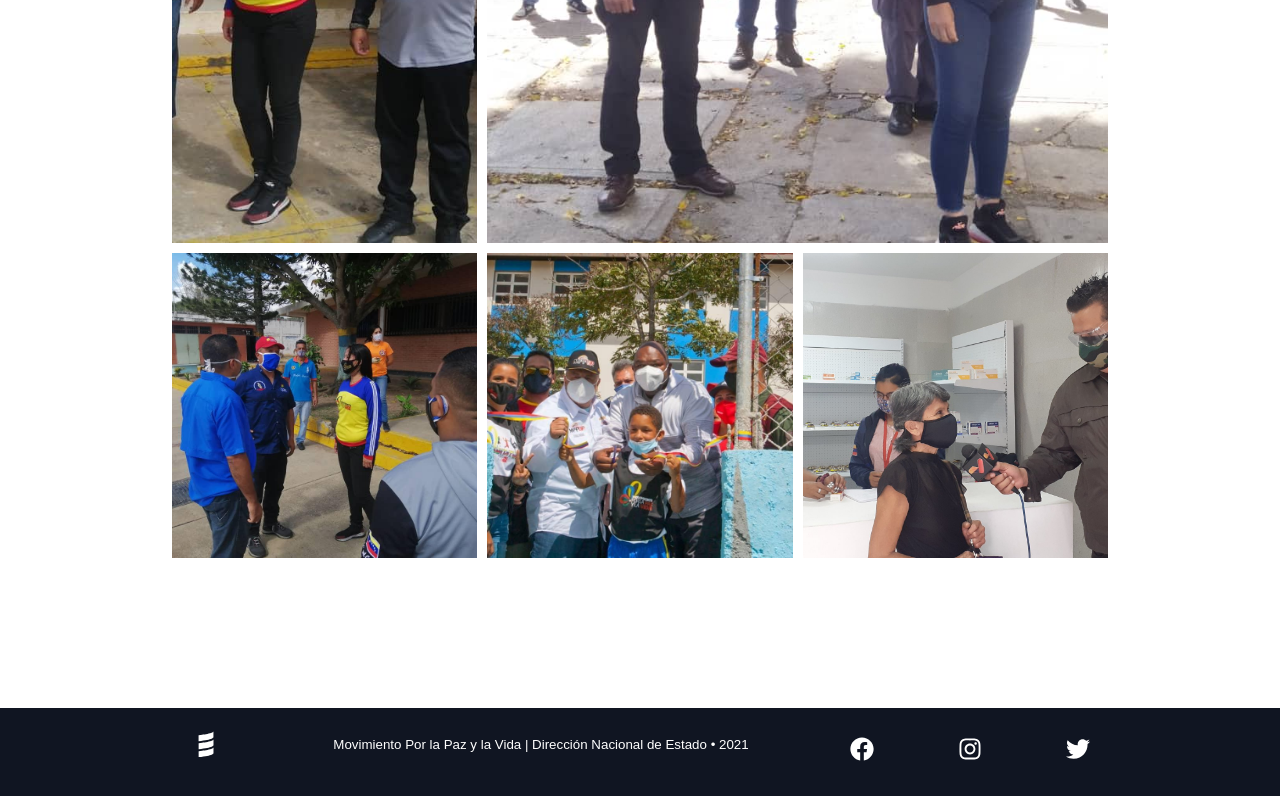
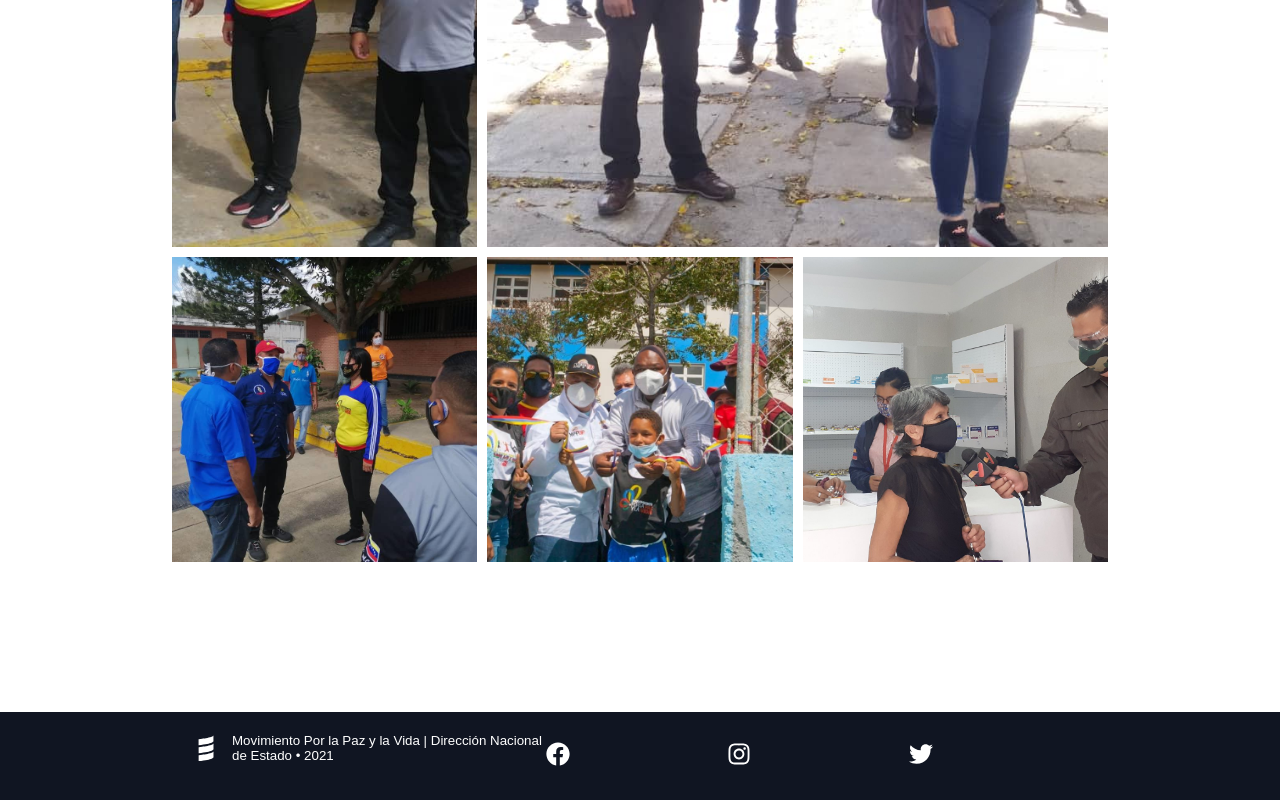
Before and after one commit to mcljs/mpv-gatsby, a Gatsby site: page / in a window 1280 px wide. Shown: the part 1746-2546 px from the top of the page. Built offline with nearby package versions, Linux system fonts and the light colour scheme; Gatsby itself is replaced by a stand-in of ours.

Commit message:
Mejoras en el SEO

```diff
--- a/gatsby-node.js
+++ b/gatsby-node.js
@@ -5,6 +5,8 @@ const lunr = require(`lunr`)
 const { GraphQLJSONObject } = require("graphql-type-json")
 
 // To add the slug flied to each post
+
+
 
 exports.onCreateNode = ({ node, getNode, actions }) => {
   const { createNodeField } = actions
@@ -44,7 +46,7 @@ exports.createPages = ({graphql,actions}) => {
             description
             title
             image{
-              id
+              publicURL
             }
           }
           timeToRead
--- a/package.json
+++ b/package.json
@@ -16,7 +16,7 @@
     "gatsby-plugin-manifest": "^2.4.31",
     "gatsby-plugin-netlify-cms": "^4.3.14",
     "gatsby-plugin-offline": "^3.2.28",
-    "gatsby-plugin-react-helmet": "^3.3.11",
+    "gatsby-plugin-react-helmet": "^3.9.0",
     "gatsby-plugin-sass": "^2.3.21",
     "gatsby-plugin-sharp": "^2.6.36",
     "gatsby-plugin-sitemap": "^2.4.13",
--- a/posts/2020-03-19-venezuela-formaliza-solicitud-para-hacer-ensayos-y-producir-vacunas-contra-la-covid-19-en-conjunto-con-cuba-china-y-rusia.md
+++ b/posts/2020-03-19-venezuela-formaliza-solicitud-para-hacer-ensayos-y-producir-vacunas-contra-la-covid-19-en-conjunto-con-cuba-china-y-rusia.md
@@ -1,11 +1,12 @@
 ---
 date: 2020-09-20 21:21:22
-img: /assets/img/img-4.jpeg
+
 title: Venezuela formaliza solicitud para hacer ensayos y producir vacunas contra la COVID-19 en conjunto con Cuba, China y Rusia
 description: La vicepresidenta Ejecutiva de la República Bolivariana de Venezuela, Delcy Rodríguez, informó este domingo
 twitter_text: La vicepresidenta Ejecutiva de la República Bolivariana de Venezuela, Delcy Rodríguez, informó este domingo
 category: MSC
 background: "black"
+image: /assets/img/img-1.png
 ---
 ![Delcy-Rodriguez](/assets/img/img-1.jpg)
 
--- a/posts/2020-09-21-venezuela-registra-689-casos-comunitarios-98-importados-y-suma-56-726-recuperados.md
+++ b/posts/2020-09-21-venezuela-registra-689-casos-comunitarios-98-importados-y-suma-56-726-recuperados.md
@@ -1,13 +1,11 @@
 ---
 date: 2020-09-21 21:21:22
 title: Venezuela registra 689 casos comunitarios, 98 importados y suma 56.726 recuperados
-description:
+description: Un total de 787 nuevos casos de COVID-19 fueron detectados en las últimas 24 horas por las autoridades sanitarias venezolanas
 category: Relevante
 background: "red"
-img: '/assets/img/img-1.png'
 timeToRead: 2 minutos de lectura
-
-
+image: /assets/img/img-1.png
 ---
 
 Un total de 787 nuevos casos de COVID-19 fueron detectados en las últimas 24 horas por las autoridades sanitarias venezolanas, de los cuales 689 son de transmisión comunitaria y 98 casos de transmisión fronteriza.
--- a/src/components/Footer/index.js
+++ b/src/components/Footer/index.js
@@ -1,6 +1,24 @@
 import React from 'react'
 import { FaFacebook, FaTwitter,FaInstagram } from 'react-icons/fa'
 import {FooterContainer,SocialIcon,SocialIconLink,SocialLogo,SocialMedia,SocialMediaWrap,SocialIcons,WebsiteRights} from './FooterElements'
+
+
+const data = [
+    {
+        id: 1,
+        icon: <FaFacebook />,
+        url: "https://www.facebook.com/Movimiento-Por-La-Paz-y-La-Vida-1658143497798479"
+    },
+    {
+        id: 2,
+        icon: <FaInstagram />,
+        url: "https://www.facebook.com/Movimiento-Por-La-Paz-y-La-Vida-1658143497798479"
+    },
+    {
+        id: 3,
+        icon: <FaTwitter />,
+        url:"https://twitter.com/DPazYVida3"     },
+]
 
 const Footer = () => {
     return(
@@ -14,7 +32,16 @@ const Footer = () => {
     <WebsiteRights> Movimiento Por la Paz y la Vida | Dirección Nacional de Estado • {new Date().getFullYear()}
     </WebsiteRights>
 
-            <SocialIcons>
+                    {
+                        data.map(link =>(
+                            <SocialIcons key={link.id}>
+                                <SocialIconLink href={link.url}>
+                                    {link.icon}
+                                </SocialIconLink>
+                            </SocialIcons>
+                        ))
+                    }
+                {/*  <SocialIcons>
             <SocialIconLink href="https://www.facebook.com/Movimiento-Por-La-Paz-y-La-Vida-1658143497798479" target="_blank"
             arial-label="Facebook">
                 <FaFacebook />
@@ -28,7 +55,7 @@ const Footer = () => {
                 <FaTwitter />
             </SocialIconLink>
 
-            </SocialIcons>
+            </SocialIcons>*/}
                 </SocialMediaWrap>
             </SocialMedia>
         </FooterContainer>
--- a/src/components/Navbar/NavBarElements.js
+++ b/src/components/Navbar/NavBarElements.js
@@ -106,8 +106,3 @@ font-family: "Ubuntu", sans-serif;
     }
 }
 `
-
-export const ImgIcon = styled.img`
-background: url("../../images/ven-vamos-juntos.jpg")
-
-`
--- a/src/components/Navbar/index.js
+++ b/src/components/Navbar/index.js
@@ -2,7 +2,7 @@ import React, { useState, useEffect } from 'react'
 import logo from '../../images/mpv-logo.png'
 import {FaBars,FaTimes} from 'react-icons/fa';
 import {IconContext} from 'react-icons/lib';
-import {Nav,NavbarContainer,ImgIcon,NavLogo,NavIcon,MobileIcon,NavMenu,NavItem,NavLinks} from "./NavBarElements"
+import {Nav,NavbarContainer,NavLogo,NavIcon,MobileIcon,NavMenu,NavItem,NavLinks} from "./NavBarElements"
 import { FaSearch } from 'react-icons/fa'
 
 export default function NavBar() {
@@ -32,7 +32,7 @@ export default function NavBar() {
             <NavbarContainer>
                 <NavLogo to="/">
                     <NavIcon/>
-                    <ImgIcon src={logo} width="100" height="70" />
+                    <img src={logo} width='100' height='70' alt={logo}/>
                 </NavLogo>
                 <MobileIcon onClick={handleClick}>
                     {click? <FaTimes/> : <FaBars />}
@@ -42,7 +42,7 @@ export default function NavBar() {
                         <NavLinks to="/">Inicio</NavLinks>
                     </NavItem>
                     <NavItem>
-                        <NavLinks className="animate__animated animate__fadeIn" to="/blog">Noticias</NavLinks>
+                        <NavLinks  to="/blog">Noticias</NavLinks>
                     </NavItem>
                     <NavItem>
                         <NavLinks to="/gbmp">Grandes Bases</NavLinks>
--- a/src/components/layout.css
+++ b/src/components/layout.css
@@ -1,10 +1,10 @@
-@import url('https://fonts.googleapis.com/css2?family=Inter:wght@500;600;700&display=swap');
+
 
 * {
     box-sizing: border-box;
     margin: 0;
     padding: 0;
-    font-family: "Inter", bold;
+    font-family: 'Segoe UI', Tahoma, Geneva, Verdana, sans-serif;
 }
 
 .nosotros{
--- a/src/components/layout.js
+++ b/src/components/layout.js
@@ -21,7 +21,6 @@ const Layout = ({ children }) => {
     <>
     <NavBar/>
         <main>{children}</main>
-
       <Footer/>
     </>
   )
--- a/src/components/search-form.js
+++ b/src/components/search-form.js
@@ -2,7 +2,7 @@ import React, { useState, useRef } from "react"
 import { navigate } from "@reach/router"
 import { MainContent } from './styles/base'
 import './search.css'
-import { FaSearch} from 'react-icons/fa'
+//import { FaSearch} from 'react-icons/fa'
 const SearchForm = ({ initialQuery = "" }) => {
   // Create a piece of state, and initialize it to initialQuery
   // query will hold the current value of the state,
@@ -40,7 +40,7 @@ const SearchForm = ({ initialQuery = "" }) => {
         placeholder="Buscar"
         onChange={handleChange}
       />
-      <button className="button" type="submit"><FaSearch/></button>
+      <button className="button" type="submit">Buscar</button>
       </div>
       </MainContent>
     </form>
--- a/src/pages/index.js
+++ b/src/pages/index.js
@@ -13,10 +13,9 @@ const IndexPage = () => {
   <Layout>
     <SEO title="Inicio" />
     <HeroSection />
-    <h1></h1>
+    <h1> </h1>
     <Image />
-    <h1></h1>
-
+    <h1> </h1>
   </Layout>
 )
   }
```
Also changed, not shown: src/pages/gbmp.js (+4 -4 lines), src/templates/blog-post.js (+4 -3 lines), gatsby-browser.js (line endings or trailing spaces), posts/image/img-1.jpg (added), static/img-1.jpg (added), 1 other file.
